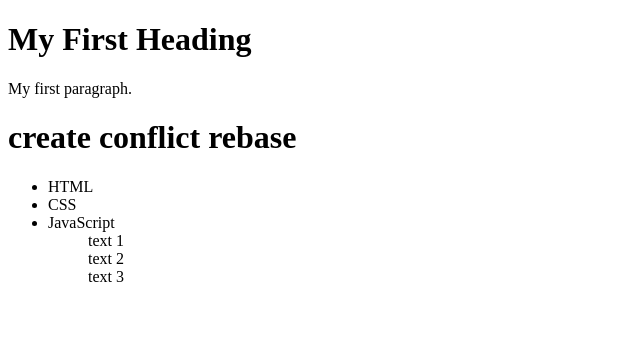
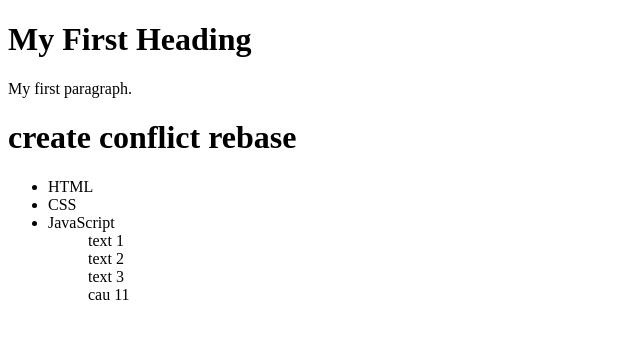
Before and after one commit to HieuTTSJavaJVB/repoPractice, a plain HTML site: page index.html in a window 1280 px wide. Shown: the full height of the page, 0-640 px from the left. Drawn offline with Linux system fonts and the light colour scheme.

Commit message:
tao conflig nhanh testMerge cau 11

```diff
--- a/index.html
+++ b/index.html
@@ -22,7 +22,9 @@
     <ul class="list">
       text 3
     </ul>
-    <ul class="list"></ul>
+    <ul class="list">
+      cau 11
+    </ul>
     <ul class="list"></ul>
   </body>
 </html>
```
